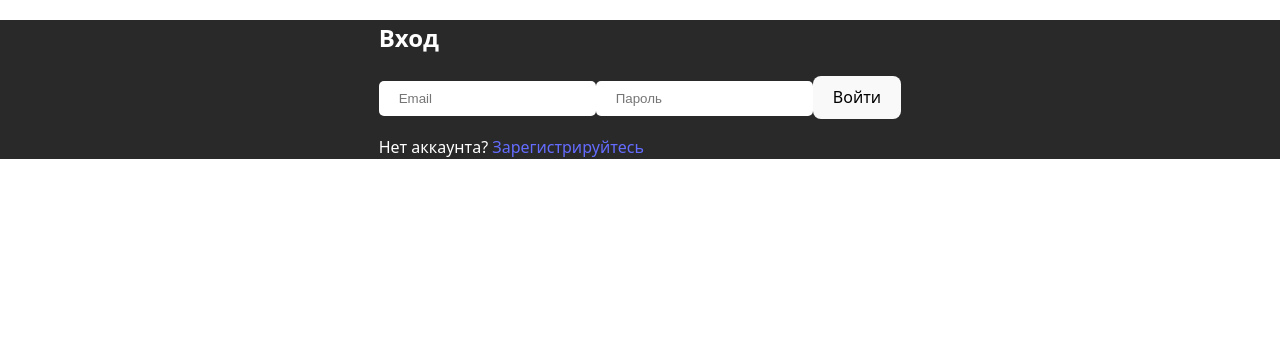
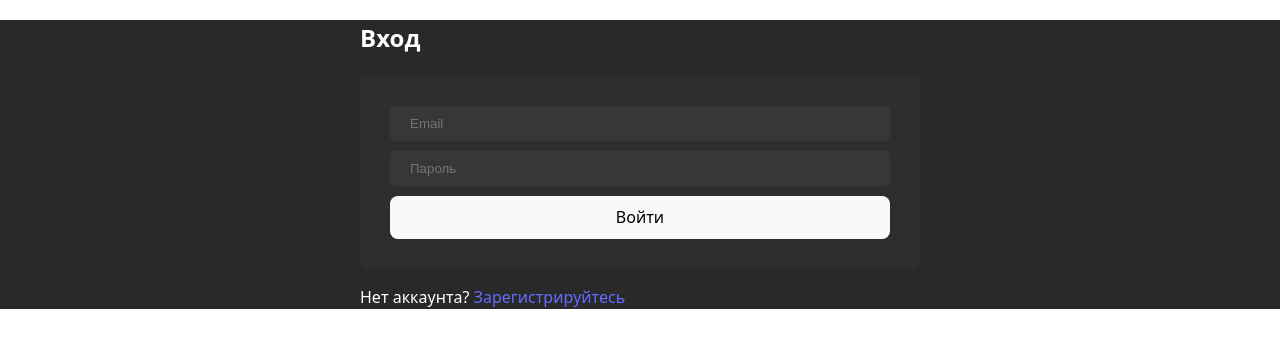
Before and after one commit to zagovormasonov/auth, a React (Vite) app: page /login in a window 1280 px wide. Shown: the top 348 px of the page. Built offline with nearby package versions, Linux system fonts and the light colour scheme.

Commit message:
modified css

```diff
--- a/src/index.css
+++ b/src/index.css
@@ -19,6 +19,19 @@ a {
   text-decoration: inherit;
 }
 
+form {
+  display: flex;
+  flex-direction: column;
+  align-content: space-between;
+  justify-content: space-evenly;
+  align-items: stretch;
+  gap: 10px;
+  padding: 30px;
+  background-color: #2e2e2e;
+  border-radius: 10px;
+  width: 500px;
+}
+
 a:hover {
   color: #535bf2;
 }
@@ -33,7 +46,7 @@ a:hover {
 }
 
 .profile_name {
-  gap: 30px;
+  margin-right: 30px;
 }
 
 body {
@@ -57,7 +70,7 @@ input {
   padding: 10px 20px;
   border-radius: 5px;
   border: none;
-  background-color: white;
+  background-color: #373737;
   color: black;
 }
 
@@ -96,3 +109,10 @@ button:focus-visible {
     background-color: #f9f9f9;
   }
 }
+
+@media (max-width: 747px) {
+  form {
+    width: unset;
+    display: grid;
+  }
+}
```
